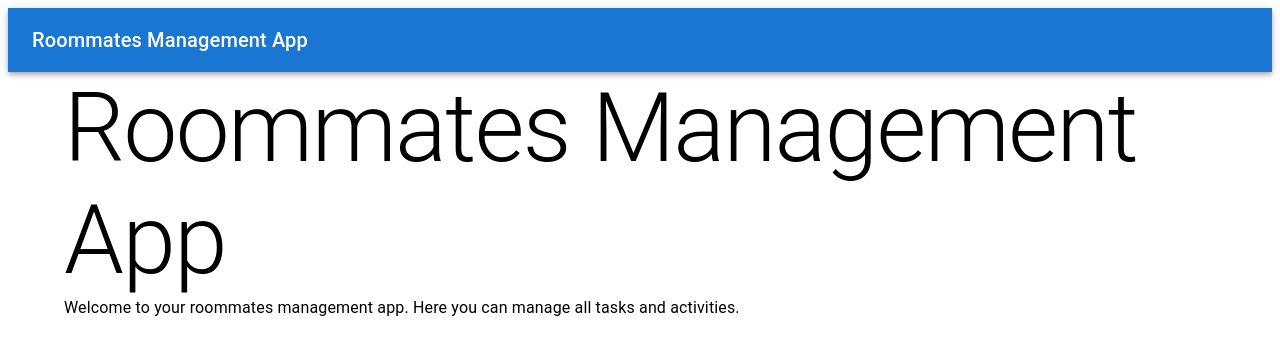
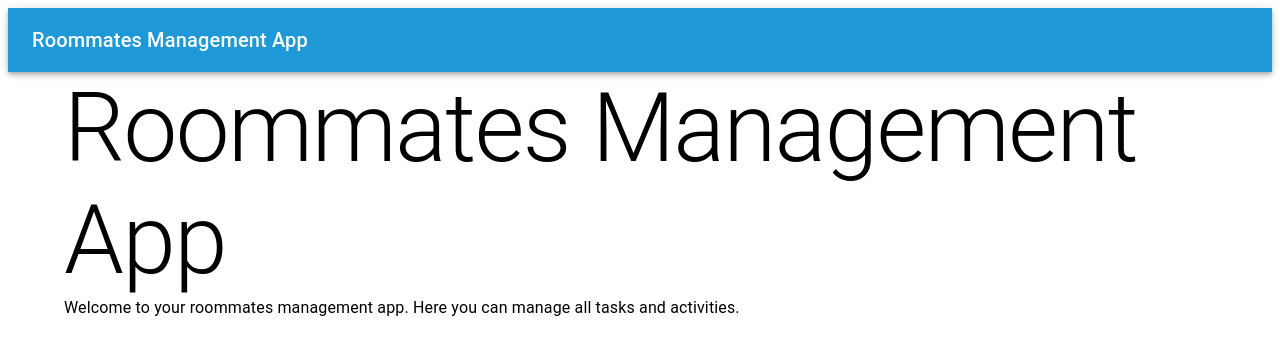
Before and after one commit to Raspupin/roommatesApp, a React (Create React App) app: page / in a window 1280 px wide. Shown: the top 354 px of the page. Built offline with nearby package versions, Linux system fonts and the light colour scheme.

Commit message:
MUI theme pallete created and implemented.

```diff
--- a/package.json
+++ b/package.json
@@ -37,5 +37,8 @@
       "last 1 firefox version",
       "last 1 safari version"
     ]
+  },
+  "devDependencies": {
+    "@babel/plugin-proposal-private-property-in-object": "^7.21.11"
   }
 }
--- a/src/components/Header.js
+++ b/src/components/Header.js
@@ -1,3 +1,4 @@
+// src/components/Header.js
 import React from 'react';
 import { AppBar, Toolbar, Typography } from '@mui/material';
 
@@ -5,7 +6,7 @@ function Header() {
   return (
     <AppBar position="static">
       <Toolbar>
-        <Typography variant="h6">
+        <Typography variant="h6" color="inherit">
           Roommates Management App
         </Typography>
       </Toolbar>
--- a/src/index.js
+++ b/src/index.js
@@ -1,13 +1,18 @@
 import React from 'react';
 import ReactDOM from 'react-dom/client';
 import './styles/index.css';
+import './styles/globalStyles.css';
 import App from './App';
 import reportWebVitals from './reportWebVitals';
+import { ThemeProvider } from '@mui/material/styles';
+import theme from './theme';
 
 const root = ReactDOM.createRoot(document.getElementById('root'));
 root.render(
   <React.StrictMode>
+    <ThemeProvider theme={theme}>
     <App />
+    </ThemeProvider>
   </React.StrictMode>
 );
 
--- /dev/null
+++ b/src/theme.js
@@ -0,0 +1,20 @@
+import { createTheme } from '@mui/material/styles';
+
+const theme = createTheme({
+    palette: {
+      primary: {
+        main: '#1E98D7', // Replace with your primary color
+      },
+      secondary: {
+        main: '#EEFCFF', // Replace with your secondary color
+      },
+      background: {
+        default: '#FFFFFF', // Replace with your background color
+      },
+      text: {
+        primary: '#000000', // Replace with your text color
+      },
+    },
+  });
+
+  export default theme;
```
Also changed, not shown: src/styles/globalStyles.css (added), 1 other file (tests, documents, lock files or other folders).
